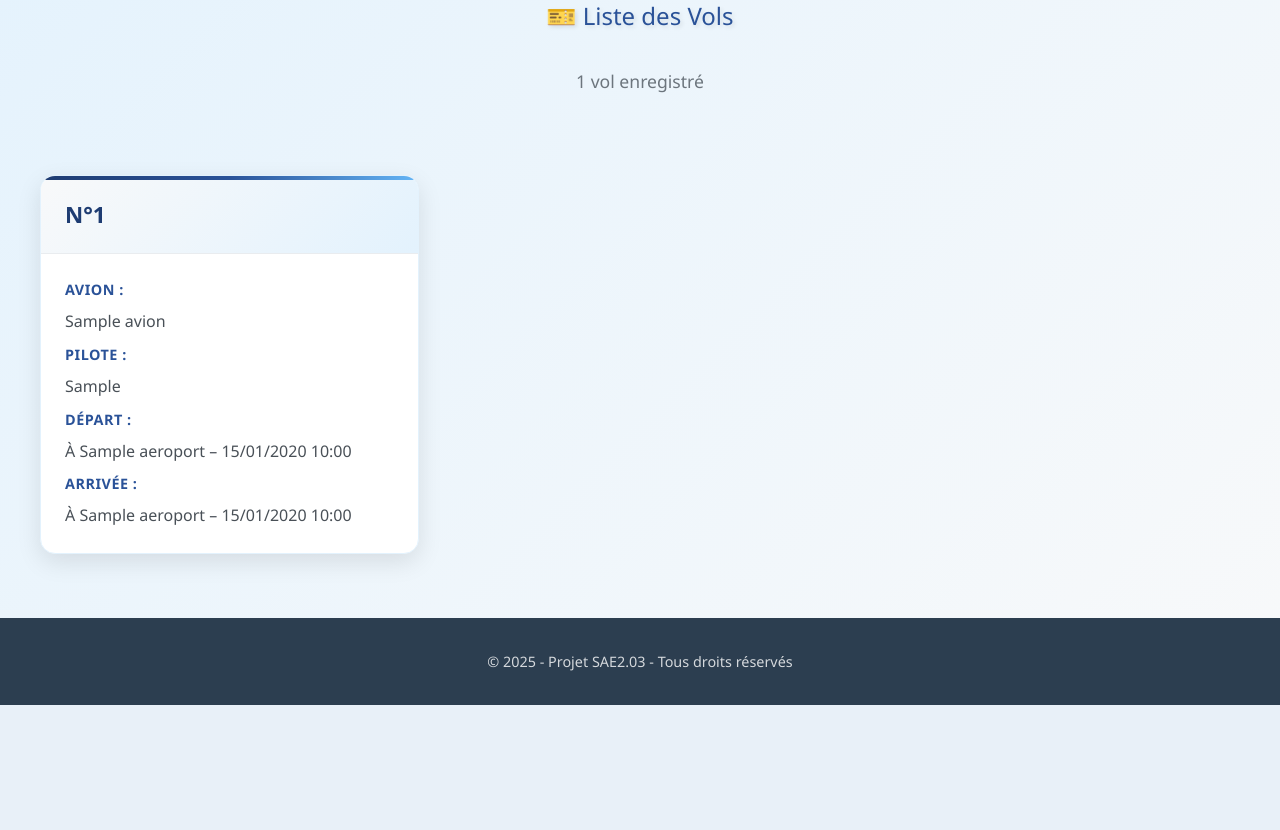
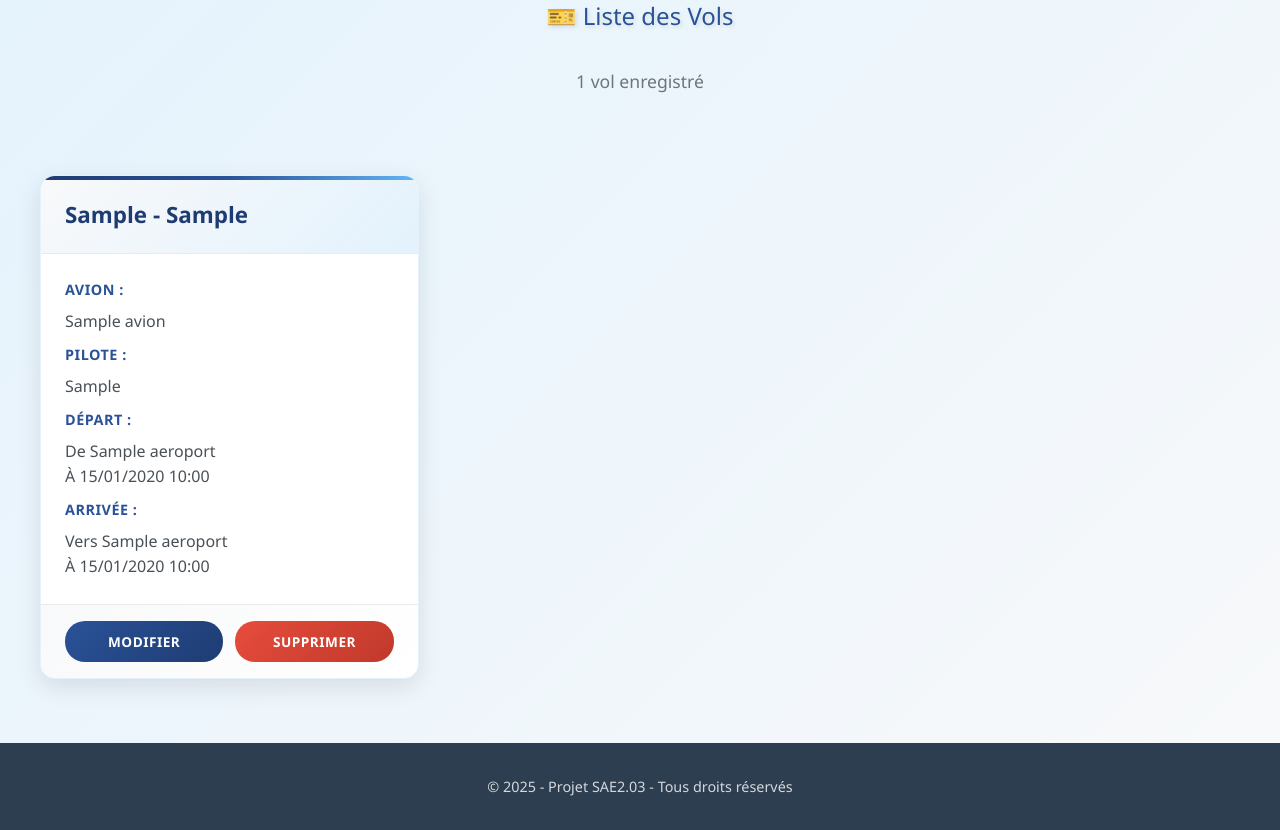
Before and after one commit to wipeey/gestion-trafic-aerien, a Django app: page /vol/liste in a window 1280 px wide. Shown: the part 203-1033 px from the top of the page. Before the commit the page ends 908 px from the top, so only its background shows below. Run offline with Django 5.2, Linux system fonts and the light colour scheme; tables that the repository leaves empty hold one stand-in row (values such as "Sample post").

Commit message:
Flight handling and typo fix for pist/list.html

```diff
--- a/gestion_trafic_aerien/templates/trafic_aerien/piste/list.html
+++ b/gestion_trafic_aerien/templates/trafic_aerien/piste/list.html
@@ -1,7 +1,7 @@
 {% extends '../base.html' %}
 
 {% block title %}
-pistes - {{ block.super }}
+Pistes - {{ block.super }}
 {% endblock %}
 
 {% block content %}
--- a/gestion_trafic_aerien/templates/trafic_aerien/vol/list.html
+++ b/gestion_trafic_aerien/templates/trafic_aerien/vol/list.html
@@ -14,7 +14,7 @@ Vols - {{ block.super }}
     {% for vol in vols %}
     <div class="card">
         <div class="card-header">
-            <h3 class="title">N°{{ vol.id }}</h3>
+            <h3 class="title">{{ vol.aeroport_depart.pays }} - {{ vol.aeroport_arrivee.pays }}</h3>
         </div>
         <div class="card-body">
             <div class="info">
@@ -26,16 +26,22 @@ Vols - {{ block.super }}
 
                 <span class="info-label">Départ :</span>
                 <span class="info-text">
-                    À {{ vol.aeroport_depart.nom }} –
-                    {{ vol.date_heure_depart|date:"d/m/Y H:i" }}
+                    De {{ vol.aeroport_depart.nom }}
+                </br>
+                    À {{ vol.date_heure_depart|date:"d/m/Y H:i" }}
                 </span>
 
                 <span class="info-label">Arrivée :</span>
                 <span class="info-text">
-                    À {{ vol.aeroport_arrivee.nom }} –
-                    {{ vol.date_heure_arrivee|date:"d/m/Y H:i" }}
+                    Vers {{ vol.aeroport_arrivee.nom }}
+                </br>
+                    À {{ vol.date_heure_arrivee|date:"d/m/Y H:i" }}
                 </span>
             </div>
+        </div>
+        <div class="card-footer">
+            <a href="{% url 'vol_edit' pk=vol.pk %}" class="btn btn-primary">Modifier</a>
+            <a href="{% url 'vol_delete' pk=vol.pk %}" class="btn btn-delete">Supprimer</a>
         </div>
     </div>
     {% empty %}
```
